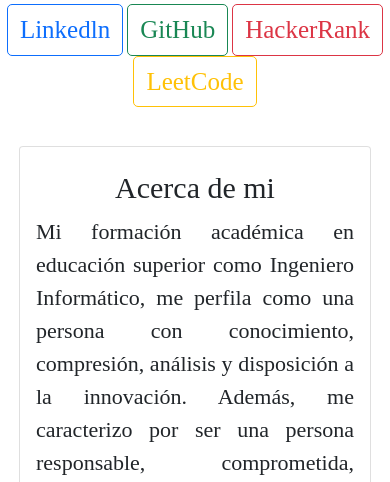
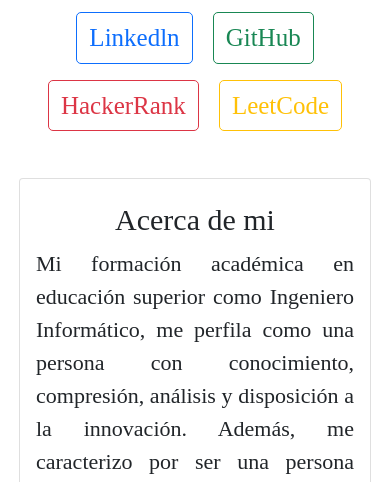
Before and after one commit to cristianarango99/MyWebSite, a plain HTML site: page index.html in a window 390 px wide. Shown: the part 362-844 px from the top of the page. Drawn offline with nearby package versions, Linux system fonts and the light colour scheme; a script that the page names is missing.

Commit message:
Responsive buttons

```diff
--- a/index.html
+++ b/index.html
@@ -22,26 +22,29 @@
         <div class="name" style="text-align:center; font-size: 100px; margin-top: 15%">
             Cristian Arango
         </div>
-        <div style="text-align: center; margin-top: 2%">
+
+        <div class="container" style="text-align: center; margin-top: 2%; ">
             <button
                 onclick="window.location.href='https://www.linkedin.com/in/cristian-fernando-arango-erazo-ba8b49157/'"
-                type="button" class="btn btn-outline-primary "
-                style="font-size: 25px; border-radius: 5px">Linkedln</button>
+                type="button" class="btn btn-outline-primary  buttons"
+                style="font-size: 25px; border-radius: 5px; margin: 8px;">Linkedln</button>
             <button onclick="window.location.href='https://github.com/cristianarango99'" type="button"
-                class="btn btn-outline-success " style="font-size: 25px; border-radius: 5px">GitHub</button>
+                class="btn btn-outline-success  buttons" style="font-size: 25px; border-radius: 5px; margin: 8px;">GitHub</button>
             <button onclick="window.location.href='https://www.hackerrank.com/WhosCristian'" type="button"
-                class="btn btn-outline-danger " style="font-size: 25px; border-radius: 5px">HackerRank</button>
+                class="btn btn-outline-danger buttons" style="font-size: 25px; border-radius: 5px; margin: 8px;">HackerRank</button>
             <button onclick="window.location.href='https://leetcode.com/whoscristian08/'" type="button"
-                class="btn btn-outline-warning " style="font-size: 25px; border-radius: 5px">LeetCode</button>
+                class="btn btn-outline-warning  buttons" style="font-size: 25px; border-radius: 5px; margin: 8px;">LeetCode</button>
         </div>
+
     </form>
     <section>
-        <div class="container" style="text-align: center; margin-top: 10%;" >
+        <div class="container" style="text-align: center; margin-top: 10%;">
             <div class="card mb-3">
                 <!-- <img class="card-img-top" src="Sudo.png" alt="Card image cap"> -->
                 <div class="card-body">
                     <h5 class="card-title" style="font-size: 30px; margin-top: 2%">Acerca de mi</h5>
-              <p class="card-text" style="font-size: 22px; text-align: justify; margin-top: 3%;"> Mi formación académica en educación superior como Ingeniero Informático, me
+                    <p class="card-text" style="font-size: 22px; text-align: justify; margin-top: 3%;"> Mi formación
+                        académica en educación superior como Ingeniero Informático, me
                         perfila como una persona con conocimiento, compresión,
                         análisis y disposición a la innovación. Además, me caracterizo por ser una
                         persona responsable, comprometida, organizada, y pro-activa con unfuerte sentido
```
Lines whose indentation alone changed are shown as unchanged.
